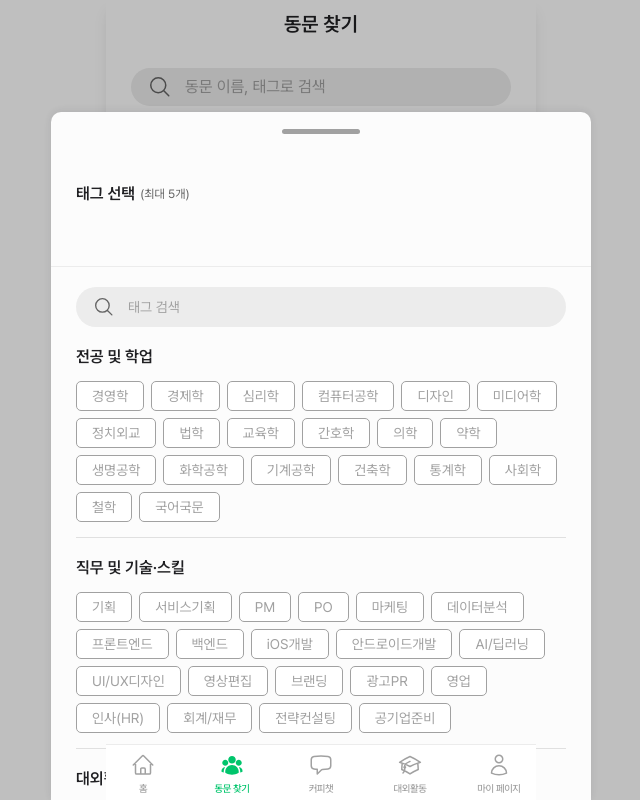
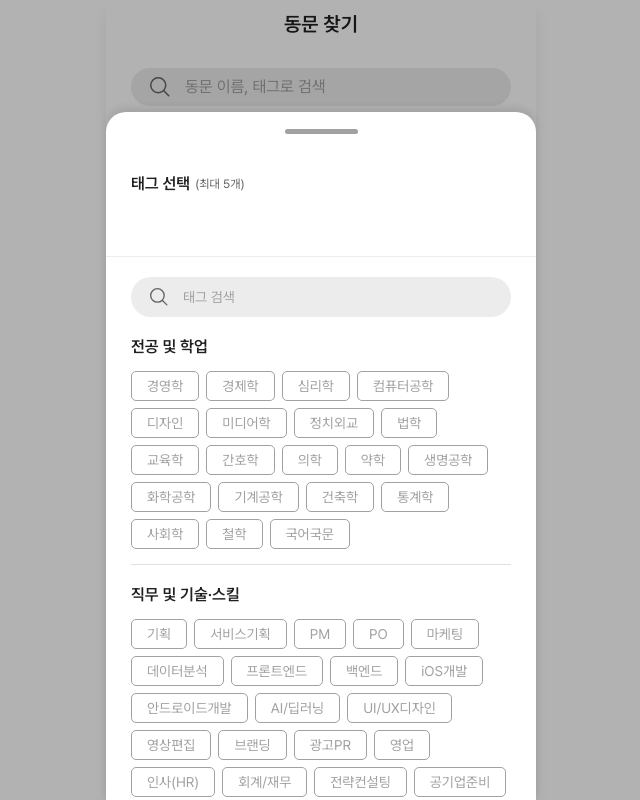
Before and after one commit to Konkuk-KUIT/CamNecT-Web, a React (Vite) app: page /alumni in a window 1280 px wide. Both pictures are taken after a click on the button "필터 설정". Shown: the top 800 px of the page, without its empty margins (319-959 px from the left). Built offline with nearby package versions, Linux system fonts and the light colour scheme.

Commit message:
fix: BottomSheetModal Import수정

```diff
--- a/src/components/BottomSheetModal/BottomSheetModal.tsx
+++ b/src/components/BottomSheetModal/BottomSheetModal.tsx
@@ -14,11 +14,10 @@ const BottomSheetModal = ({
     height = 'auto',
     children,
 }: BottomSheetModalProps) => {
-    // 모달이 열려있을 때 body 스크롤 방지 (브라우저 주소창 이동 방지)
+    // 모달이 열려있을 때 body 스크롤 방지 (브라우저 스크롤 막기)
     useEffect(() => {
         if (isOpen) {
             document.body.style.overflow = 'hidden';
-            // 모바일 사파리 등에서 터치 스크롤이 body로 전파되는 것 방지
             document.body.style.position = 'fixed';
             document.body.style.width = '100%';
         } else {
@@ -64,12 +63,8 @@ const BottomSheetModal = ({
                         className="relative flex w-full max-w-[430px] flex-col bg-white overflow-hidden"
                         style={{
                             height: height,
-                            // 화면 높이에서 BottomNav(약 56px) + 여유분을 뺀 높이로 제한
-                            maxHeight: 'calc(100dvh - 56px - env(safe-area-inset-bottom))',
                             borderRadius: "20px 20px 0 0",
                             boxShadow: "0 -4px 10px rgba(0,0,0,0.1)",
-                            // 모달 자체가 BottomNav 위에 위치하도록 마진 추가
-                            marginBottom: 'calc(56px + env(safe-area-inset-bottom))',
                         }}
                         onClick={(e) => e.stopPropagation()}
                     >
@@ -78,7 +73,7 @@ const BottomSheetModal = ({
                             <div className="w-[73px] h-[5px] bg-gray-650 rounded-full" />
                         </div>
 
-                        {/* 내용물 */}
+                        {/* 내용물 - flex-1 min-h-0 필수 */}
                         <div className="flex-1 min-h-0">
                             {children}
                         </div>
--- a/src/components/TagsFilterModal.tsx
+++ b/src/components/TagsFilterModal.tsx
@@ -1,5 +1,5 @@
 import { useMemo, useState } from 'react';
-import BottomSheetModal from './BottomSheetModal';
+import BottomSheetModal from '../components/BottomSheetModal/BottomSheetModal';
 
 type TagItem = {
   id: string;
@@ -150,7 +150,7 @@ const TagsFilterModal = ({
           </section>
 
           {selectedTags.length < maxSelected && (
-            <section className='min-h-0 flex-1 overflow-y-auto pb-[120px] overscroll-contain'>
+            <section className='min-h-0 flex-1 overflow-y-auto pb-[40px]'>
               <div className='flex w-full flex-col'>
                 {filteredExtraCategories.map((category) => (
                   <div
--- a/src/pages/alumni/components/CoffeeChatModal.tsx
+++ b/src/pages/alumni/components/CoffeeChatModal.tsx
@@ -1,7 +1,7 @@
 import { useEffect, useMemo, useState, type ChangeEvent, type KeyboardEvent } from 'react';
+import BottomSheetModal from '../../../components/BottomSheetModal/BottomSheetModal';
 import Card from '../../../components/Card';
 import Category from '../../../components/Category';
-import BottomSheetModal from '../../../components/BottomSheetModal';
 
 type CoffeeChatModalProps = {
   isOpen: boolean;
@@ -67,12 +67,12 @@ const CoffeeChatModal = ({ isOpen, onClose, categories, onSubmit }: CoffeeChatMo
   return (
     <BottomSheetModal isOpen={isOpen} onClose={onClose}>
       <div
-        className='flex flex-col [gap:clamp(24px,8cqw,36px)]'
+        className='flex flex-col [gap:clamp(24px,8cqw,36px)] overflow-y-auto h-full'
         style={{
           paddingTop: 'clamp(36px,11cqw,45px)',
           paddingLeft: 'clamp(18px,7cqw,25px)',
           paddingRight: 'clamp(18px,7cqw,25px)',
-          paddingBottom: `calc(clamp(40px,12cqw,50px) + ${keyboardInset}px)`,
+          paddingBottom: `calc(50px + ${keyboardInset}px)`,
         }}
       >
         {/* 요청 분야 + 요청 내용 영역 */}
```
